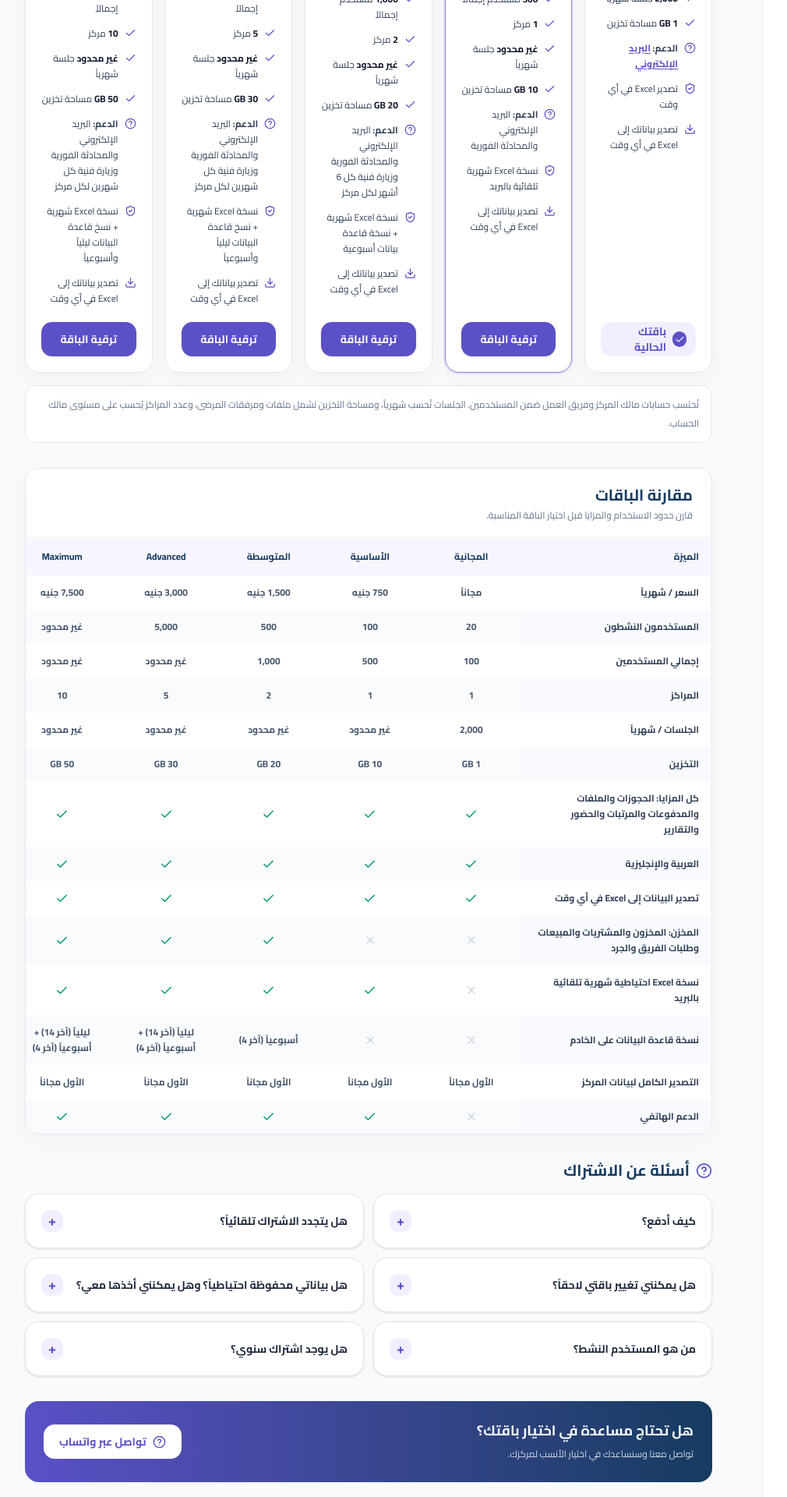
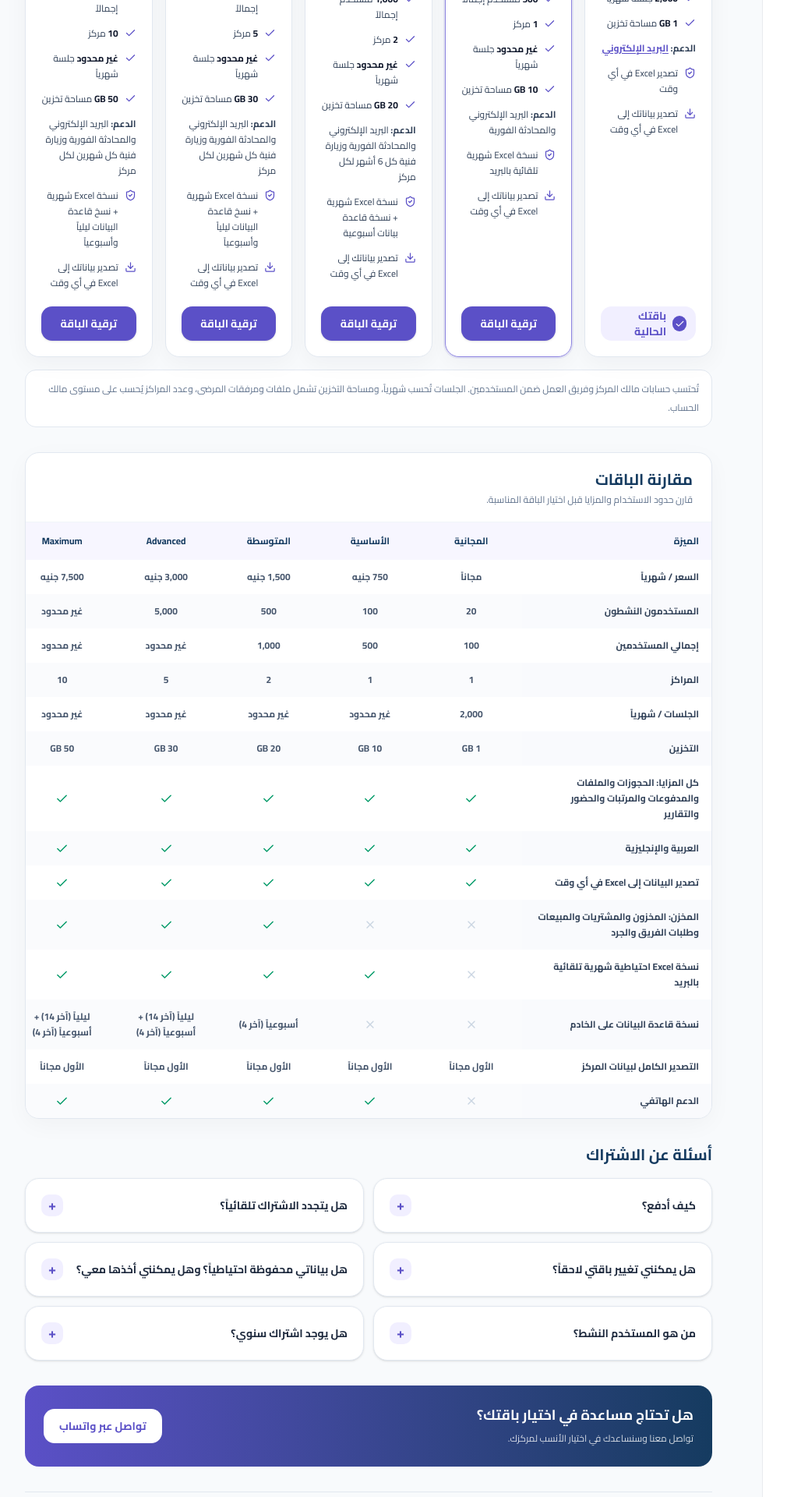
Before and after one commit to ahmedsalamaahmed28-a11y/Prime-Physio, a Next.js app: page /plans.php in a window 1280 px wide. Shown: the part 640-2560 px from the top of the page at 78% size, without its empty margins (32-1042 px from the left). Built offline with nearby package versions, Linux system fonts and the light colour scheme; no server answers; the database is empty; sample sign-in values are in the browser's storage.

Commit message:
Remove help question-mark icons from dashboard

```diff
--- a/src/app/plans.php/page.tsx
+++ b/src/app/plans.php/page.tsx
@@ -3,7 +3,7 @@
 import { useEffect, useState } from "react";
 import Link from "next/link";
 import {
-  Check, X, Crown, HelpCircle, CreditCard, ShieldCheck, Download,
+  Check, X, Crown, CreditCard, ShieldCheck, Download,
 } from "lucide-react";
 import { useAuth } from "@/lib/auth";
 import { supabase } from "@/lib/supabase";
@@ -113,7 +113,7 @@ export default function PlansPhpPage() {
                     <div className="my-4 h-px bg-slate-100" />
                     <ul className="flex-1 space-y-3 text-xs leading-5 text-slate-700">
                       {["مستخدم نشط", "مستخدم إجمالاً", "مركز", "جلسة شهرياً", "مساحة تخزين"].map((label, i) => <li key={label} className="flex items-start gap-2"><Check size={15} className="mt-0.5 shrink-0 text-[#5B50C7]" /><span><b className="font-extrabold text-slate-900">{plan.limits[i]}</b> {label}{i === 0 || i === 1 ? "" : ""}</span></li>)}
-                      <li className="flex items-start gap-2"><HelpCircle size={15} className="mt-0.5 shrink-0 text-[#5B50C7]" /><span><b>الدعم:</b> {plan.name === "المجانية" ? <a href="mailto:support@prime-physio.com" className="font-bold text-[#5B50C7] underline underline-offset-2">البريد الإلكتروني</a> : plan.support}</span></li>
+                      <li className="flex items-start gap-2"><span><b>الدعم:</b> {plan.name === "المجانية" ? <a href="mailto:support@prime-physio.com" className="font-bold text-[#5B50C7] underline underline-offset-2">البريد الإلكتروني</a> : plan.support}</span></li>
                       <li className="flex items-start gap-2"><ShieldCheck size={15} className="mt-0.5 shrink-0 text-[#5B50C7]" /><span>{plan.backup}</span></li>
                       <li className="flex items-start gap-2"><Download size={15} className="mt-0.5 shrink-0 text-[#5B50C7]" /><span>تصدير بياناتك إلى Excel في أي وقت</span></li>
                     </ul>
@@ -138,7 +138,7 @@ export default function PlansPhpPage() {
           </section>
 
           <section>
-            <div className="mb-4 flex items-center gap-2"><HelpCircle size={21} className="text-[#5B50C7]" /><h2 className="text-xl font-extrabold text-[#153B60]">أسئلة عن الاشتراك</h2></div>
+            <div className="mb-4 flex items-center gap-2"><h2 className="text-xl font-extrabold text-[#153B60]">أسئلة عن الاشتراك</h2></div>
             <div className="grid gap-3 md:grid-cols-2">
               {faqs.map((faq) => <details key={faq.q} className="group rounded-2xl border border-slate-200 bg-white p-5 shadow-sm open:border-[#C9C4F2]"><summary className="flex cursor-pointer list-none items-center justify-between gap-3 text-sm font-extrabold text-slate-800"><span>{faq.q}</span><span className="flex h-7 w-7 shrink-0 items-center justify-center rounded-lg bg-[#F1EFFF] text-[#5B50C7] transition group-open:rotate-45"><span className="text-lg leading-none">+</span></span></summary><p className="mt-3 border-t border-slate-100 pt-3 text-xs leading-7 text-slate-600">{faq.a}</p></details>)}
             </div>
@@ -146,7 +146,7 @@ export default function PlansPhpPage() {
 
           <section className="flex flex-col items-center justify-between gap-4 rounded-2xl bg-gradient-to-l from-[#153B60] to-[#5B50C7] px-6 py-6 text-center text-white sm:flex-row sm:text-right">
             <div><h2 className="text-lg font-extrabold">هل تحتاج مساعدة في اختيار باقتك؟</h2><p className="mt-1 text-xs leading-6 text-white/80">تواصل معنا وسنساعدك في اختيار الأنسب لمركزك.</p></div>
-            <a href="https://wa.me/201222688400" target="_blank" rel="noreferrer" className="inline-flex min-h-11 items-center gap-2 rounded-xl bg-white px-5 text-sm font-extrabold text-[#5B50C7] transition hover:bg-[#F1EFFF]"><HelpCircle size={17} /> تواصل عبر واتساب</a>
+            <a href="https://wa.me/201222688400" target="_blank" rel="noreferrer" className="inline-flex min-h-11 items-center gap-2 rounded-xl bg-white px-5 text-sm font-extrabold text-[#5B50C7] transition hover:bg-[#F1EFFF]">تواصل عبر واتساب</a>
           </section>
 
           <footer className="flex flex-col items-center justify-between gap-3 border-t border-slate-200 py-5 text-xs text-slate-400 sm:flex-row">
```
